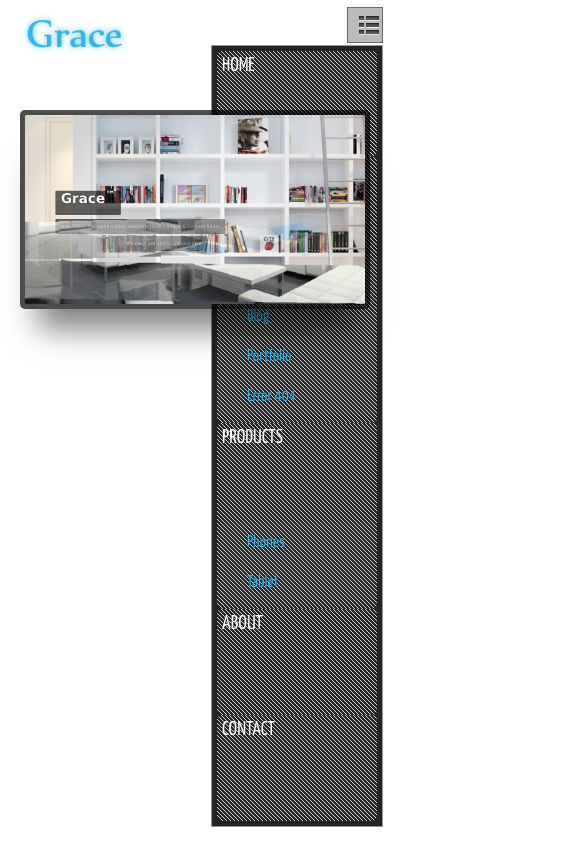
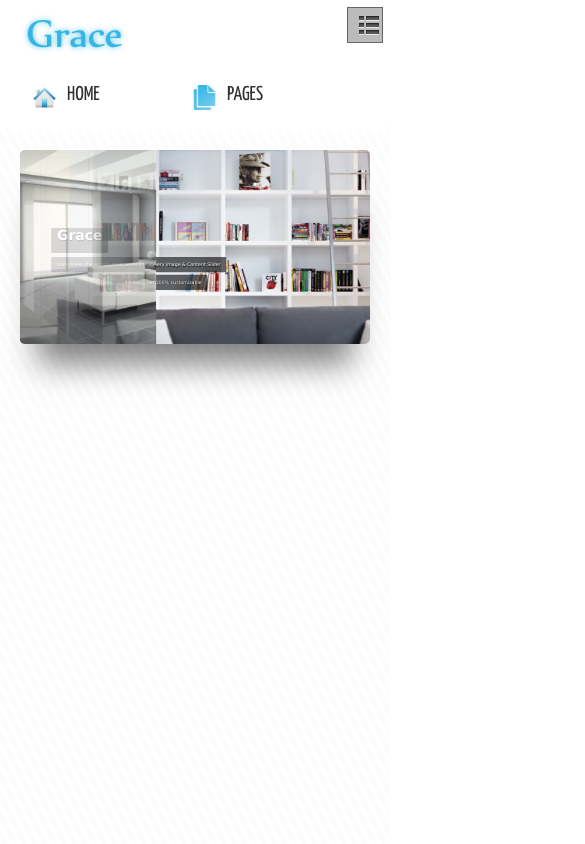
Before and after one commit to mursalinkabir/Grace-V2, a plain HTML site: page index.htm in a window 390 px wide. Both pictures are taken after a click on the element 365 px from the left and 25 px from the top of the page. Shown: the top 844 px of the page, 585 px wide, since content can reach past the window. Drawn offline with nearby package versions, Linux system fonts and the light colour scheme.

Commit message:
Nav+Slider  Complete
Top nav now overlays the slider. Slider response to zoomout corrected.
Text-shadows in top nav lookin good.

```diff
--- a/css/slider/skin 1/style.css
+++ b/css/slider/skin 1/style.css
@@ -7,18 +7,17 @@
 #iview {
 	display: block;
 	/*max-width: 960px;*/
-	max-width:1170px;
+	max-width:1400px;
 	min-width: 300px;
 	max-height:70%;
-	background: #000;
-	background: rgba(0, 0, 0, 0.7);
-	padding: 5px;
+
+
 	border-radius: 5px;
 	position: relative;
 	-webkit-box-shadow: 0 38px 30px -18px rgba(0, 0, 0, 0.5);
 	-moz-box-shadow: 0 38px 30px -18px rgba(0, 0, 0, 0.5);
 	box-shadow: 0 38px 30px -18px rgba(0, 0, 0, 0.5);
-	margin: 40px auto;
+	margin: auto;
 	overflow: hidden;
 }
 
@@ -139,6 +138,7 @@
 	font-size: 36px;
 	font-weight: bold;
 	height: 45px;
+
 }
 
 .iview-caption.caption2 {
--- a/css/top_nav-responsive.css
+++ b/css/top_nav-responsive.css
@@ -23,105 +23,68 @@
         background-color: #bbb;
     }
 
-#cssmenu ul { margin: 0; padding: 0;
- display: -webkit-box;
-    display: -moz-box;
-    display: box;
-    }
-#cssmenu li { padding: 0;
- display: -webkit-box;
-    display: -moz-box;
-    display: box;
- clear: both;
-        float: none;
-        margin: 5px 0 5px 10px;
-
-}
-#cssmenu a { margin: 0; padding: 0;
- display: -webkit-box;
-    display: -moz-box;
-    display: box;}
-#cssmenu ul {list-style: none;
- display: -webkit-box;
-    display: -moz-box;
-
-    box-orient: vertical;
--webkit-box-orient: vertical;
--moz-box-orient: vertical;
+#cssmenu ul { margin: 0; padding: 0;display:block;}
+#cssmenu li { margin: 0; padding: 0; display:block;}
+#cssmenu a { display:block; margin: 0; padding: 0;}
+#cssmenu ul {list-style: none;display:block;}
+#cssmenu a {text-decoration: none;display:block; color: rgb(50,50,50);}
+#cssmenu {
 
 
-    display: box;
-      width: auto;
 
- //       position: static;
+    text-shadow: none;
 
-        border: none;
-        background: inherit;
-}
-#cssmenu a {text-decoration: none;}
-#cssmenu {
-    height:auto;
-    right: 7px;
-    clear: both;
-    color: rgb(220,220,220);
-    position: absolute;
-    top: 45px;
-    width: auto;
-    z-index: 10000;
-    padding: 5px;
-    background: rgb(35,35,35);
-    border: solid 1px #999;
-    display: none; /* visibility will be toggled with jquery */
+    color: rgb(50,50,50);
 
-    background-color: rgb(35,35,35);
-    float: left;
-    font-family: 'Yanone Kaffeesatz', sans-serif;
+    display:none;
+    height: 60px; background-color: transparent;
+    /*box-shadow: 0px 2px 3px rgba(0,0,0,.4);*/
+    float: right;
+     font-family: 'Yanone Kaffeesatz', sans-serif;
 
     }
 
 
 #cssmenu > ul > li {
-    border-radius: 5px;
+    display: block;
+    width: 160px;
+    height: 60px;
+    text-transform: uppercase;
 
-    height:auto;
-    display: -webkit-box;
-    display: -moz-box;
-    display: box;
-    text-transform: uppercase;
-    box-shadow: none;
-    border-top: none;
-    float: none;
-    -webkit-box-pack:center;
-    -moz-box-pack:center;
-    box-pack:center;
-     box-orient: vertical;
--webkit-box-orient: vertical;
--moz-box-orient: vertical;
-    padding-left: 0px;
- //   position: relative;
-margin: 0px 0 0px 0px;
--webkit-transition: none;
-   -moz-transition: none;
-     -o-transition: none;
-        transition: none;
+
+
+
+ border-bottom: 6px solid transparent;
+
+    float: left;
+
+    position: relative;
+
+    -webkit-transition: all 0.7s;
+    -moz-transition: all 0.7s;
+    transition: all 0.7s;
 
 
 }
 
 #cssmenu > ul > li:hover{
 
-    box-shadow: none;
-
-    background-repeat: no-repeat;
-    float: none;
-   padding-left: 0px;
-//    position: relative;
 
 
--webkit-transition: none;
-   -moz-transition: none;
-     -o-transition: none;
-        transition: none;
+    height: 100px;
+
+
+    border-bottom: 6px solid #33b5e5;
+    background-image: none;
+    background-color: rgb(250,250,250);
+
+
+    -webkit-transition: all 0.2s;
+    -moz-transition: all 0.2s;
+    transition: all 0.2s;
+
+
+
 
 
 }
@@ -129,38 +92,33 @@ margin: 0px 0 0px 0px;
 
 #cssmenu > ul > li > a {
 
- font: inherit;
-        background: none;
-         display: -webkit-box;
-    display: -moz-box;
-    display: box;
-        padding: 0;
-        color: #666;
-        border: none;
+   display: block;
+
+    color: rgb(50,50,50);
+    height: 100px;
+
+
 
     font-size: 20px;
 
+    padding: 10px 20px 0px 20px;
 
--webkit-transition: none;
-   -moz-transition: none;
-     -o-transition: none;
-        transition: none;
 }
 
+#cssmenu > ul > li > a  img{
 
-#cssmenu span.menu-subtitle{
+    padding: 5px;
+   display: block;
 
-    display: block;
     float: left;
-    clear: both;
+    width:25px;
+    height:auto;
 
 
 }
 
-#cssmenu > ul > li > a > img{
+#cssmenu > ul > li:hover > a  img{
 
-
-    display: none;
 
 
 
@@ -168,169 +126,152 @@ margin: 0px 0 0px 0px;
 
 }
 
-#cssmenu > ul > li:hover > a > img{
+#cssmenu .iconwrapper
+{
 
-    display: none;
-
+   display: block;
+   float: left;
 
 }
 
 #cssmenu > ul > li > a > span{
 
-    display: -webkit-box;
-    display: -moz-box;
-    display: box;
-    color: white;
-    -webkit-box-pack: center;
-    -moz-box-pack: center;
-    box-pack: center;
+   display: block;
+    text-align: center;
+    padding: 5px;
+     float: left;
 
-    -webkit-transition: color 0.5s;
-   -moz-transition: color 0.5s;
-     -o-transition: color 0.5s;
-        transition: color 0.5s;
 
 }
 
 #cssmenu > ul > li:hover > a > span{
 
-    display: -webkit-box;
-    display: -moz-box;
-    display: box;
-    color: white;
-    background-color: transparent;
-    -webkit-box-pack: center;
-    -moz-box-pack: center;
-    box-pack: center;
 
-   -webkit-transition: color 0.5s;
-   -moz-transition: color 0.5s;
-     -o-transition: color 0.5s;
-        transition: color 0.5s;
+
+
 
 }
 
 
-#cssmenu > ul > li > a:hover {color: rgb(35,35,35); }
+#cssmenu > ul > li > a > span.menu-subtitle{
+
+    text-shadow: none;
+    display: block;
+    float: left;
+    color: transparent;
+    clear: both;
+    padding-left: 40px;
+    text-align: left;
+   font-family: 'Open Sans Condensed', sans-serif;
+    font-size: 16px;
+    text-transform: none;
+
+    -webkit-transition: color 0.9s;
+    -moz-transition: color 0.9s;
+    transition: color 0.9s;
 
 
+}
+
+#cssmenu > ul > li:hover > a > span.menu-subtitle{
+
+    color: rgb(50,50,50);
+
+
+
+
+     -webkit-transition: color 0.9s;
+    -moz-transition: color 0.9s;
+    transition: color 0.9s;
+
+}
+
 #cssmenu > ul > li > ul {
-     display: -webkit-box;
-    display: -moz-box;
-    display: box;
-    opacity: 1;
-    visibility: visible;
-    padding: 0px 10px 0px 0px;
-    background-color: rgb(40,40,40);
+    left: 0px;
+    display: none;
+    opacity: 0.0;
+//    visibility: hidden;
+    padding: 16px 0 20px 0;
+    background-color: rgb(250,250,250);
     text-align: left;
     position: relative;
-    top: 0px;
-    left: 0px;
-    margin-left: 0px;
-    width: auto;
--webkit-transition: none;
-   -moz-transition: none;
-     -o-transition: none;
-        transition: none;
--webkit-border-radius: 0px;
-   -moz-border-radius: 0px;
-        border-radius: 0px;
--webkit-box-shadow: none;
-   -moz-box-shadow: none;
-        box-shadow: none;
+
+    -webkit-transition: opacity 0.9s ease-in-out;
+    -moz-transition: opacity 0.9s ease-in-out;
+    transition: opacity 0.9s ease-in-out;
+
+    width: 160px;
+
+
 }
 
 #cssmenu > ul > li:hover > ul {
-     display: -webkit-box;
-    display: -moz-box;
-    display: box;
-    opacity: 1;
-     padding: 0px 10 20px 0;
-    top: 0px;
-    visibility: visible;
-}
 
-#cssmenu > ul > li > ul:before{
-    content: '';
-     display: none;
-    border-color: transparent transparent rgb(250,250,250) transparent;
-    border-style: solid;
-    border-width: 10px;
-    position: absolute;
-    top: -20px;
-    left: 50%;
-    margin-left: -10px;
-}
 
-#cssmenu > ul ul > li {
-     display: -webkit-box;
-    display: -moz-box;
-    display: box;
-//    position: relative;
-}
+    opacity: 1.0;
+    display:inline-block;
+ //   visibility: visible;
 
-#cssmenu ul ul a{
-    color: #33b5e5;
-    text-transform: none;
-    font-size: 17px;
-    background-color: inherit;
-    padding: 5px 8px 5px 16px;
-     display: -webkit-box;
-    display: -moz-box;
-    display: box;
-     -webkit-box-flex:1;
-    -moz-box-flex:1;
-    box-flex:1;
-
--webkit-transition: background-color .1s;
-   -moz-transition: background-color .1s;
-     -o-transition: background-color .1s;
-        transition: background-color .1s;
+    -webkit-transition: opacity 0.9s ease-in-out;
+    -moz-transition: opacity 0.9s ease-in-out;
+    transition: opacity 0.9s ease-in-out;
 }
 
 
 
 
-#cssmenu ul ul ul {
-     display: -webkit-box;
-    display: -moz-box;
-    display: box;
-    visibility: visible;
-    opacity: 0;
-//  position: absolute;
-    top: -16px;
-    left: 206px;
-    padding: 16px 0 20px 0;
-    background-color: rgb(35,35,35);
-    text-align: left;
-    width: auto;
--webkit-transition: all .3s;
-   -moz-transition: all .3s;
-     -o-transition: all .3s;
-        transition: all .3s;
--webkit-border-radius: 5px;
-   -moz-border-radius: 5px;
-        border-radius: 5px;
--webkit-box-shadow: 0px 1px 3px rgba(0,0,0,.4);
-   -moz-box-shadow: 0px 1px 3px rgba(0,0,0,.4);
-        box-shadow: 0px 1px 3px rgba(0,0,0,.4);
+#cssmenu > ul ul > li { display:block; position: relative; border-left: 4px solid transparent;}
+#cssmenu > ul ul > li:hover { border-left: 4px solid #33b5e5; background-image: url(../stripes.gif);
+    background-repeat: all;}
+
+#cssmenu ul ul a{
+
+    text-transform: none;
+    font-size: 17px;
+    width: 185px;
+   padding: 10px 8px 10px 26px;
+
+    display: block;
+
+
+
+}
+
+#cssmenu ul ul a:hover{
+
+
+
+
+
+
 }
 
 
-#cssmenu ul ul > li:hover > ul { opacity: 1; left: 196px; visibility: visible;}
+#cssmenu ul ul ul {
+    display:none;
+    visibility: hidden;
+    opacity: 0;
+    position: absolute;
+    top: -16px;
+    left: 180px;
+    padding: 16px 0 20px 0;
+    background-color: rgb(250,250,250);
+    text-align: left;
+    width: 160px;
+
+}
 
 
-#cssmenu ul ul a:hover{
-    display: -webkit-box;
-    display: -moz-box;
-    display: box;
 
-    -webkit-box-flex:1;
-    -moz-box-flex:1;
-    box-flex:1;
+#cssmenu ul ul > li:hover > ul { display:block; opacity: 1; left: 180px; visibility: visible;}
 
-    background-color: #33b5e5;
-    color: rgb(240,240,240);
+
+
+
+
+#menu-icon {
+
+      display: block; /* show menu icon */
 }
 
 
--- a/css/top_nav.css
+++ b/css/top_nav.css
@@ -7,11 +7,10 @@
 
 
 
-    text-shadow: 0px 0px 1px black;
+    text-shadow: 0px 0px 1px rgb(100,100,100);
 
     color: rgb(50,50,50);
- //   background-image: url(../stripes.gif);
-    background-repeat: all;
+
     display:block;
     height: 60px; background-color: transparent;
     /*box-shadow: 0px 2px 3px rgba(0,0,0,.4);*/
@@ -26,8 +25,7 @@
     width: 160px;
     height: 60px;
     text-transform: uppercase;
-    background-image: url(../stripes.gif);
-    background-repeat: repeat;
+
 
 
 
@@ -50,7 +48,7 @@
 
     height: 100px;
 
-
+    text-shadow: 0px 0px 2px rgb(100,100,100);
     border-bottom: 6px solid #33b5e5;
     background-image: none;
     background-color: rgb(250,250,250);
@@ -153,7 +151,7 @@
 #cssmenu > ul > li:hover > a > span.menu-subtitle{
 
     color: rgb(50,50,50);
-
+    text-shadow: 0px 0px 1px rgb(50,50,50);
 
 
 
--- a/index.htm
+++ b/index.htm
@@ -16,12 +16,7 @@
         <link href='http://fonts.googleapis.com/css?family=Yanone+Kaffeesatz' rel='stylesheet' type='text/css'>
         <link href='http://fonts.googleapis.com/css?family=Open+Sans+Condensed:300' rel='stylesheet' type='text/css'>
 
-        <style type="text/css">
-            body {
-            padding-top: 60px;
-            padding-bottom: 40px;
-            }
-        </style>
+
         <!--<script src="js/jquery-1.9.1.min.js"></script>-->
         <script src="js/slider/jquery-1.7.1.min.js"></script>
         <script src="js/bootstrap.js"></script>
@@ -156,26 +151,26 @@ jQuery(document).ready(function($){
             </div>
         </div>
 
-        <div >
+    <div>
         <div id="iview">
-            <div data-iview:image="photos/photo1.jpg" data-iview:transition="slice-top-fade,slice-right-fade">
-                <div class="iview-caption caption1" data-x="80" data-y="200">Grace<sup>&trade;</sup></div>
+            <div data-iview:image="photos/photo1.jpg" data-iview:transition="fade">
+                <div class="iview-caption caption1" data-x="80" data-y="200">Grace</div>
                 <div class="iview-caption" data-x="80" data-y="275" data-transition="wipeRight">Uses iView, the world's most awesome jQuery Image & Content Slider</div>
                 <div class="iview-caption" data-x="254" data-y="320" data-transition="wipeLeft">It's easy, yet 100% customizable</div>
             </div>
 
-            <div data-iview:image="photos/photo2.jpg" data-iview:transition="zigzag-drop-top,zigzag-drop-bottom" data-iview:pausetime="3000">
+            <div data-iview:image="photos/photo2.jpg" data-iview:transition="fade" data-iview:pausetime="3000">
                 <div class="iview-caption caption5" data-x="60" data-y="280" data-transition="wipeDown">Captions can be positioned and resized freely</div>
                 <div class="iview-caption caption6" data-x="300" data-y="350" data-transition="wipeUp"><a href="#">Example URL-link</a></div>
             </div>
 
-            <div data-iview:image="photos/video.jpg" data-iview:type="video" data-iview:transition="strip-right-fade,strip-left-fade">
+            <div data-iview:image="photos/video.jpg" data-iview:type="video" data-iview:transition="fade">
                 <iframe src="http://player.vimeo.com/video/11475955?byline=1&amp;portrait=0" width="100%" height="100%" frameborder="0" webkitAllowFullScreen mozallowfullscreen allowFullScreen></iframe>
                 <div class="iview-caption caption2" data-x="450" data-y="340" data-transition="wipeRight">Video</div>
                 <div class="iview-caption caption3" data-x="600" data-y="345" data-transition="wipeLeft">Support</div>
             </div>
 
-            <div data-iview:image="photos/photo3.jpg">
+            <div data-iview:image="photos/photo3.jpg" data-iview:transition="fade">
                 <div class="iview-caption caption4" data-x="50" data-y="80" data-width="312" data-transition="fade">Some of iView's Options:</div>
                 <div class="iview-caption blackcaption" data-x="50" data-y="135" data-transition="wipeLeft" data-easing="easeInOutElastic">Touch swipe for iOS and Android devices</div>
                 <div class="iview-caption blackcaption" data-x="50" data-y="172" data-transition="wipeLeft" data-easing="easeInOutElastic">Image And Thumbs Fully Resizable</div>
@@ -184,11 +179,11 @@ jQuery(document).ready(function($){
                 <div class="iview-caption blackcaption" data-x="50" data-y="283" data-transition="wipeLeft" data-easing="easeInOutElastic">Cross Browser Compatibility!</div>
             </div>
 
-            <div data-iview:image="photos/photo4.jpg">
+            <div data-iview:image="photos/photo4.jpg" data-iview:transition="fade">
                 <div class="iview-caption caption7" data-x="0" data-y="0" data-width="180" data-height="480" data-transition="wipeRight"><h3>The Responsive Caption</h3>This is the product that you <b><i>all have been waiting for</b></i>!<br><br>Customize this slider with just a little HTML and CSS to your very needs. Give each slider some captions to transport your message.<br><br>All in all it works on every browser (including IE6 / 7 / 8) and on iOS and Android devices!</div>
             </div>
 
-            <div data-iview:image="photos/photo5.jpg">
+            <div data-iview:image="photos/photo5.jpg" data-iview:transition="fade">
                 <div class="iview-caption caption5" data-x="60" data-y="150" data-transition="wipeLeft">What are you waiting for?</div>
                 <div class="iview-caption caption6" data-x="160" data-y="230" data-transition="wipeRight">Get it Now!</div>
             </div>
```
Also changed, not shown: css/bootstrap-responsive.css, css/bootstrap.css, img/back_stripe.png (added).
